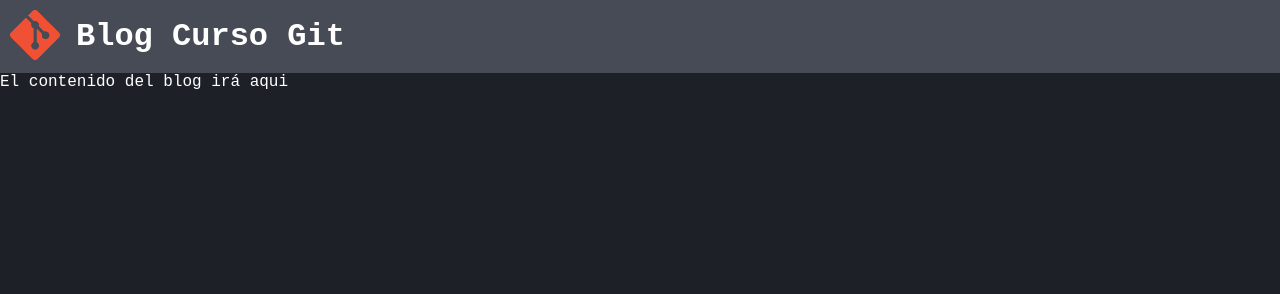
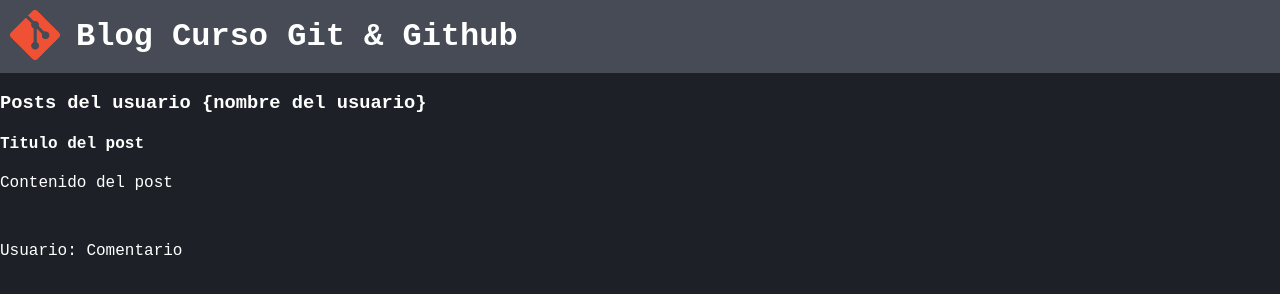
Before and after one commit to GoarB/Curso-Git, a plain HTML site: page index.html in a window 1280 px wide. Drawn offline with Linux system fonts and the light colour scheme; a web font is replaced by a local one.

Commit message:
add post html

```diff
--- a/index.html
+++ b/index.html
@@ -13,10 +13,16 @@
 <body>
     <div class="bar">
         <img class="logo" src="img/Git.png">
-        <h1>Blog Curso Git</h1>
+        <h1>Blog Curso Git & Github</h1>
     </div>
-    <div>
-        El contenido del blog irá aqui
+    <div class="container" id="content">
+        <h3>Posts del usuario {nombre del usuario}</h3>
+        <div class="post">
+            <h4>Titulo del post</h4>
+            <p>Contenido del post</p>
+            <br>
+            <p><span>Usuario:</span> Comentario</p>
+        </div>
     </div>
 </body>
 </html>
```
